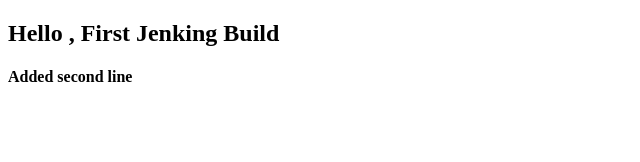
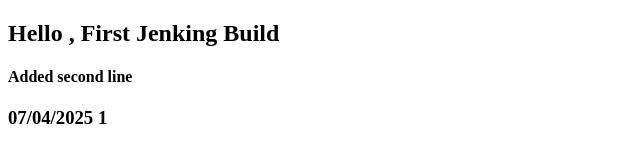
Before and after one commit to adeshprabhu/ReactCICD, a plain HTML site: page index.html in a window 1280 px wide. Shown: the whole page, without its empty margins (0-640 px from the left). Drawn offline with Linux system fonts and the light colour scheme.

Commit message:
second line added

```diff
--- a/index.html
+++ b/index.html
@@ -8,5 +8,6 @@
 <body>
     <h2>Hello , First Jenking Build </h2>
     <h4>Added second line</h4>
+    <h3>07/04/2025 1</h3>
 </body>
 </html>
```
